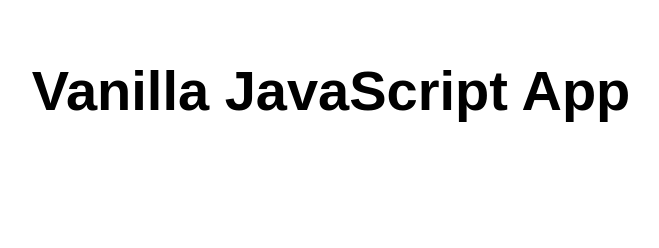
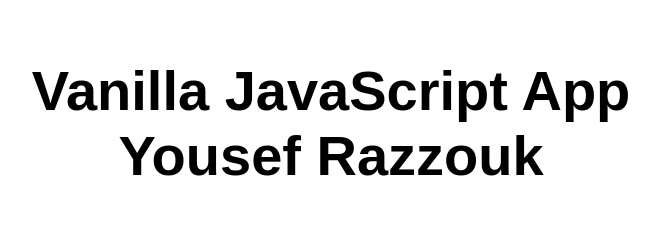
Before and after one commit to username123212312/SmartDesk-Azure-Lab, a website: page src/index.html in a window 1280 px wide. Shown: the whole page, without its empty margins (309-968 px from the left). Drawn offline with Linux system fonts and the light colour scheme.

Commit message:
Update header to include author name

```diff
--- a/src/index.html
+++ b/src/index.html
@@ -10,7 +10,7 @@
 
 <body>
   <main>
-    <h1>Vanilla JavaScript App</h1>
+    <h1>Vanilla JavaScript App Yousef Razzouk</h1>
   </main>
 </body>
 
```
